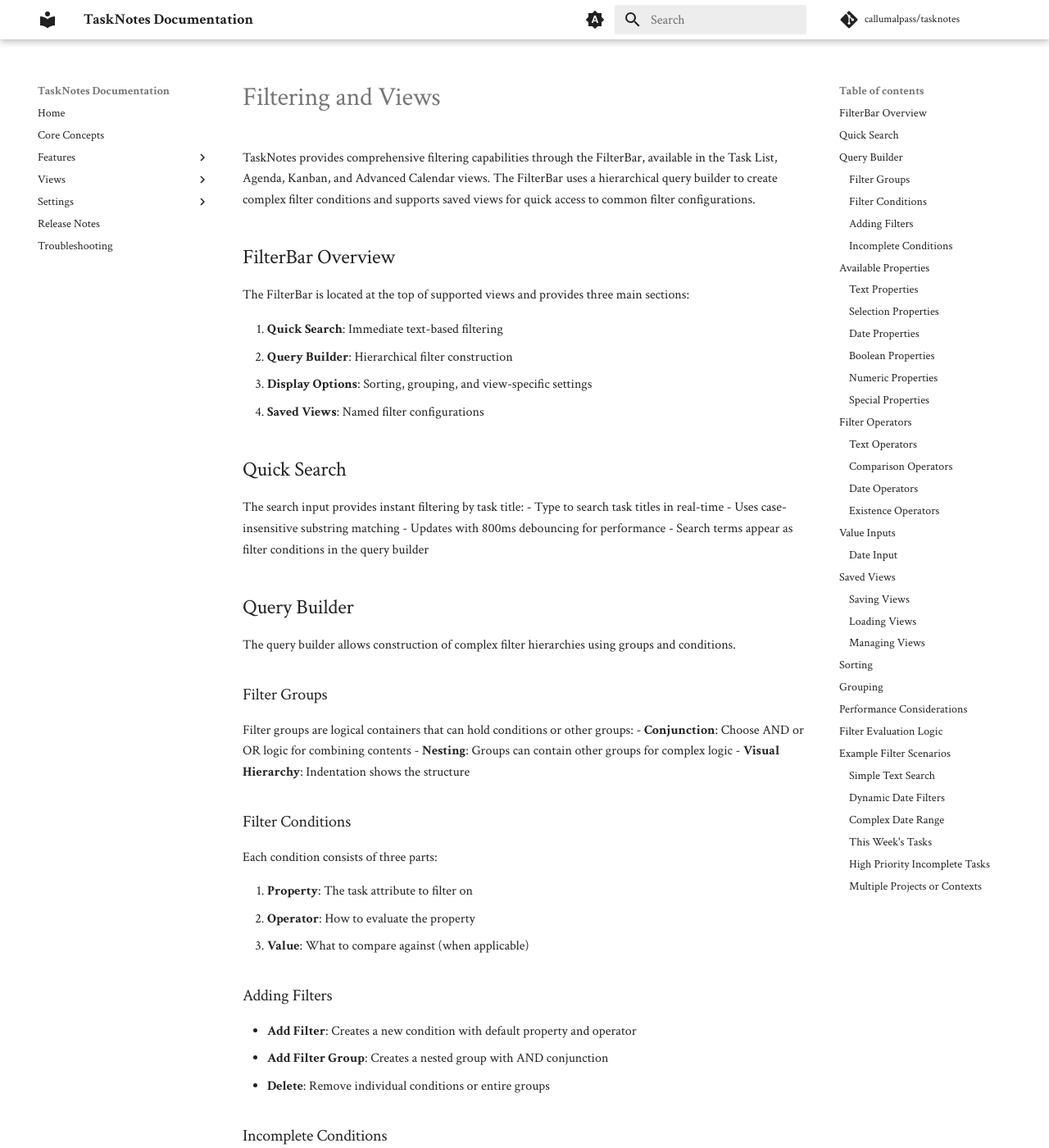
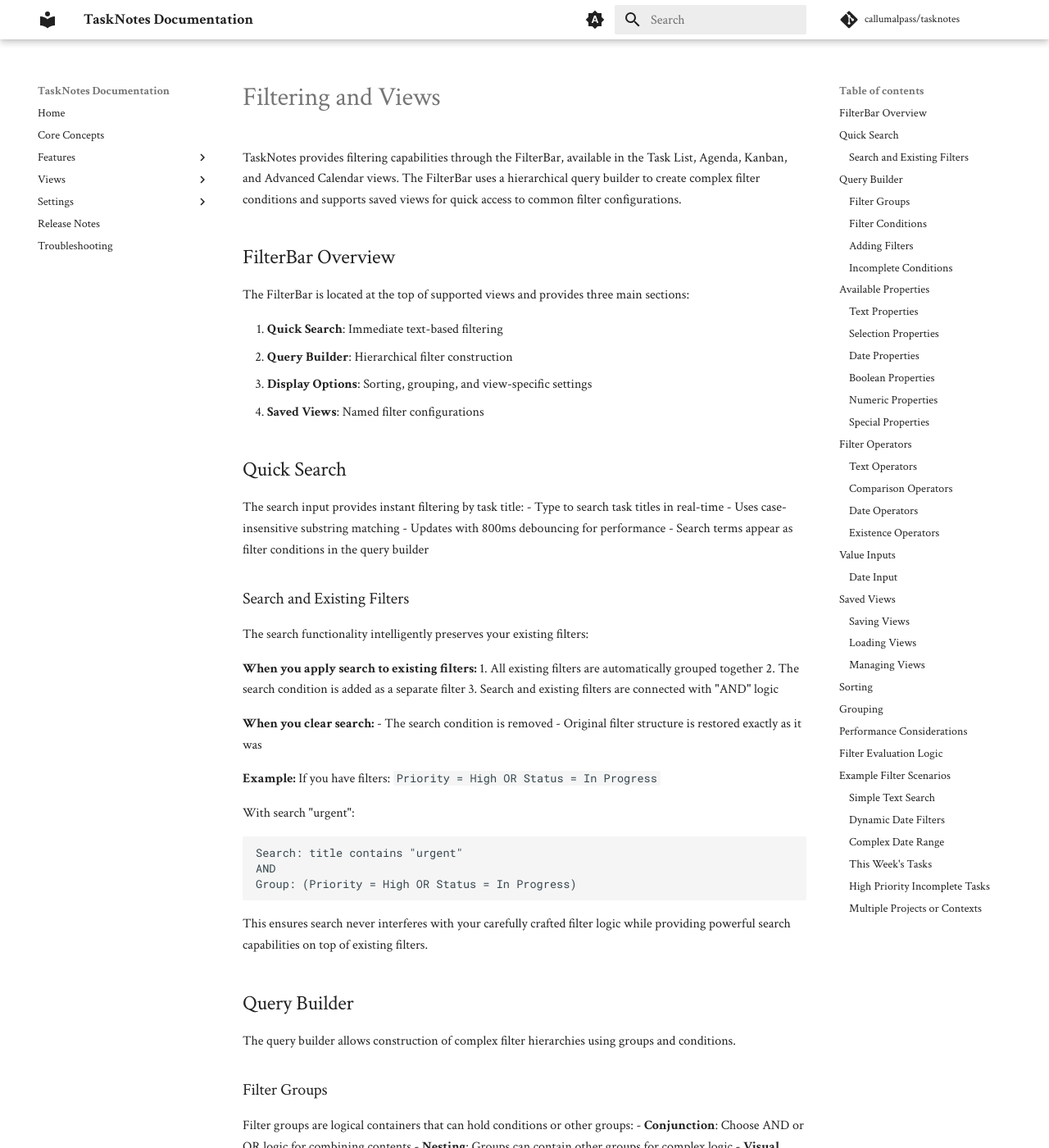
Before and after one commit to thisisthedave/tasknotes, an MkDocs documentation site: the page built from docs/features/filtering-and-views.md, in a window 1280 px wide and 1400 px high. Shown: the whole window at 82% size. Built offline with MkDocs 1.6.1 and Material for MkDocs 9.7.7, drawn with Linux system fonts in a browser that asks for light colours; comment, search, counter and statistics services are not loaded.

Commit message:
docs: Document improved search behavior with filter preservation
- Explain how search creates groups to preserve existing filter logic
- Detail the AND relationship between search and existing filters
- Show example of filter structure with and without search
- Clarify that original structure is restored when search is cleared

This documents the enhanced search functionality that prevents interference
with user's manual filter configurations.

````diff
--- a/docs/features/filtering-and-views.md
+++ b/docs/features/filtering-and-views.md
@@ -1,6 +1,6 @@
 # Filtering and Views
 
-TaskNotes provides comprehensive filtering capabilities through the FilterBar, available in the Task List, Agenda, Kanban, and Advanced Calendar views. The FilterBar uses a hierarchical query builder to create complex filter conditions and supports saved views for quick access to common filter configurations.
+TaskNotes provides filtering capabilities through the FilterBar, available in the Task List, Agenda, Kanban, and Advanced Calendar views. The FilterBar uses a hierarchical query builder to create complex filter conditions and supports saved views for quick access to common filter configurations.
 
 ## FilterBar Overview
 
@@ -18,6 +18,31 @@ The search input provides instant filtering by task title:
 - Uses case-insensitive substring matching
 - Updates with 800ms debouncing for performance
 - Search terms appear as filter conditions in the query builder
+
+### Search and Existing Filters
+
+The search functionality intelligently preserves your existing filters:
+
+**When you apply search to existing filters:**
+1. All existing filters are automatically grouped together
+2. The search condition is added as a separate filter
+3. Search and existing filters are connected with "AND" logic
+
+**When you clear search:**
+- The search condition is removed
+- Original filter structure is restored exactly as it was
+
+**Example:**
+If you have filters: `Priority = High OR Status = In Progress`
+
+With search "urgent":
+```
+Search: title contains "urgent"
+AND
+Group: (Priority = High OR Status = In Progress)
+```
+
+This ensures search never interferes with your carefully crafted filter logic while providing powerful search capabilities on top of existing filters.
 
 ## Query Builder
 
````
